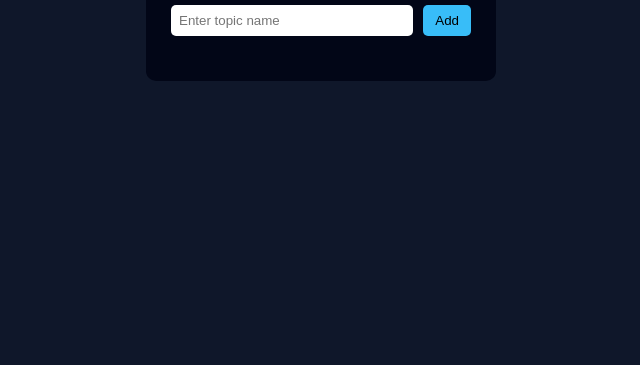
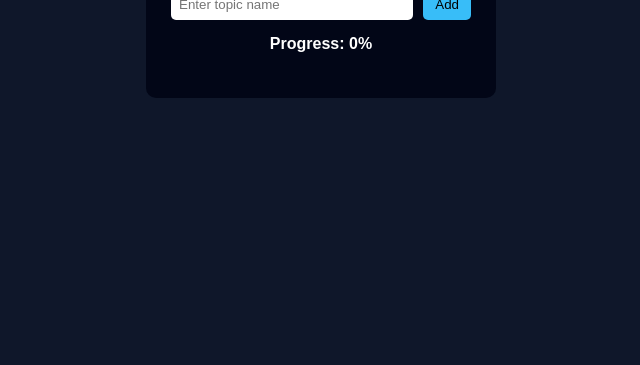
Before and after one commit to Dhanushraagav/placement-prep-tracker, a plain HTML site: page index.html in a window 1280 px wide. Shown: the part 435-800 px from the top of the page, without its empty margins (319-959 px from the left). Drawn offline with Linux system fonts and the light colour scheme.

Commit message:
Add progress paragraph to input box

```diff
--- a/index.html
+++ b/index.html
@@ -14,7 +14,7 @@
       <input type="text" id="topicInput" placeholder="Enter topic name">
       <button onclick="addTopic()">Add</button>
     </div>
-
+    <p id="progress">Progress: 0%</p>
     <ul id="topicList"></ul>
   </div>
 
```
